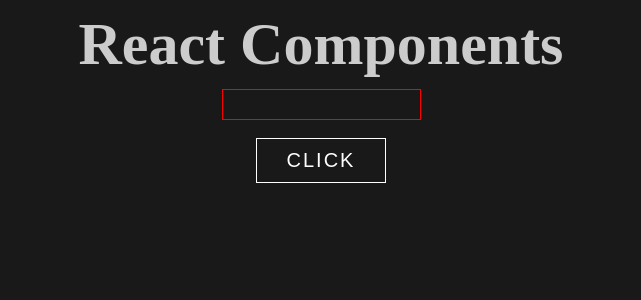
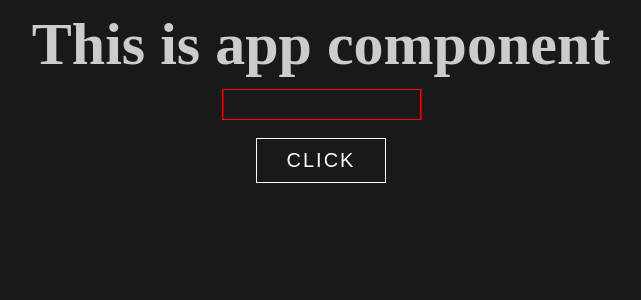
Before and after one commit to SokhibjonDev/basic-react-js, a React (Create React App) app: page / in a window 1280 px wide. Shown: the top 300 px of the page, without its empty margins (319-960 px from the left). Built offline with nearby package versions, Linux system fonts and the light colour scheme.

Commit message:
feat : classConstructor & super ( )
opens into the state constructor

```diff
--- a/src/App.js
+++ b/src/App.js
@@ -3,7 +3,10 @@
 import classes from './style.module.css'
 
 class App extends Component {
-  state = {
+  constructor(props){
+    super(props)
+
+    this.state = {
       cars: [
         {
           name: 'Ford',
@@ -18,11 +21,12 @@
           year: 2002
         },
       ],
-    title: 'React Components',
+      title: this.props.title,
       showCars: false,
       val: '',
     }
-
+  }
+  // State constructor ichiga ochiladi
   ToggleCarsHandler = (e) => {
     this.setState({
       showCars: !this.state.showCars
--- a/src/index.js
+++ b/src/index.js
@@ -6,6 +6,6 @@
 const root = ReactDOM.createRoot(document.getElementById('root'));
 root.render(
   <React.StrictMode>
-    <App />
+    <App title="This is app component" />
   </React.StrictMode>
 );
```
Lines whose indentation alone changed are shown as unchanged.
